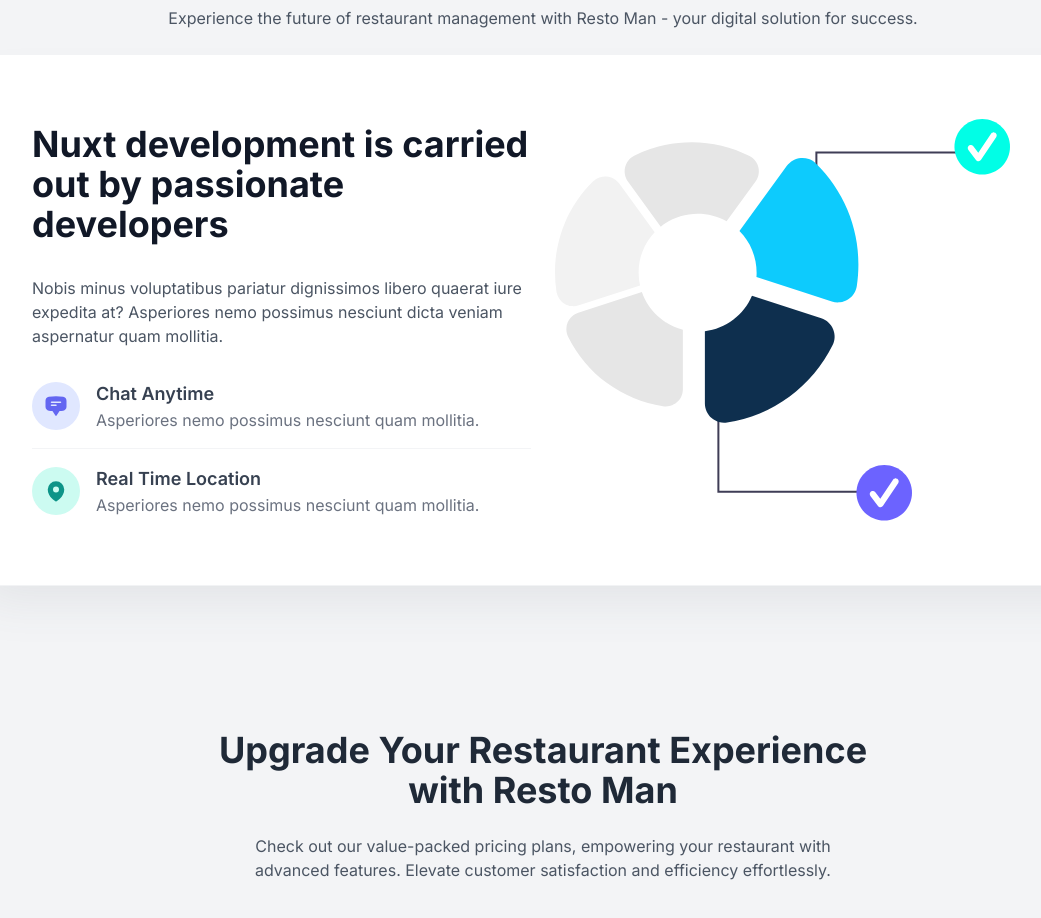
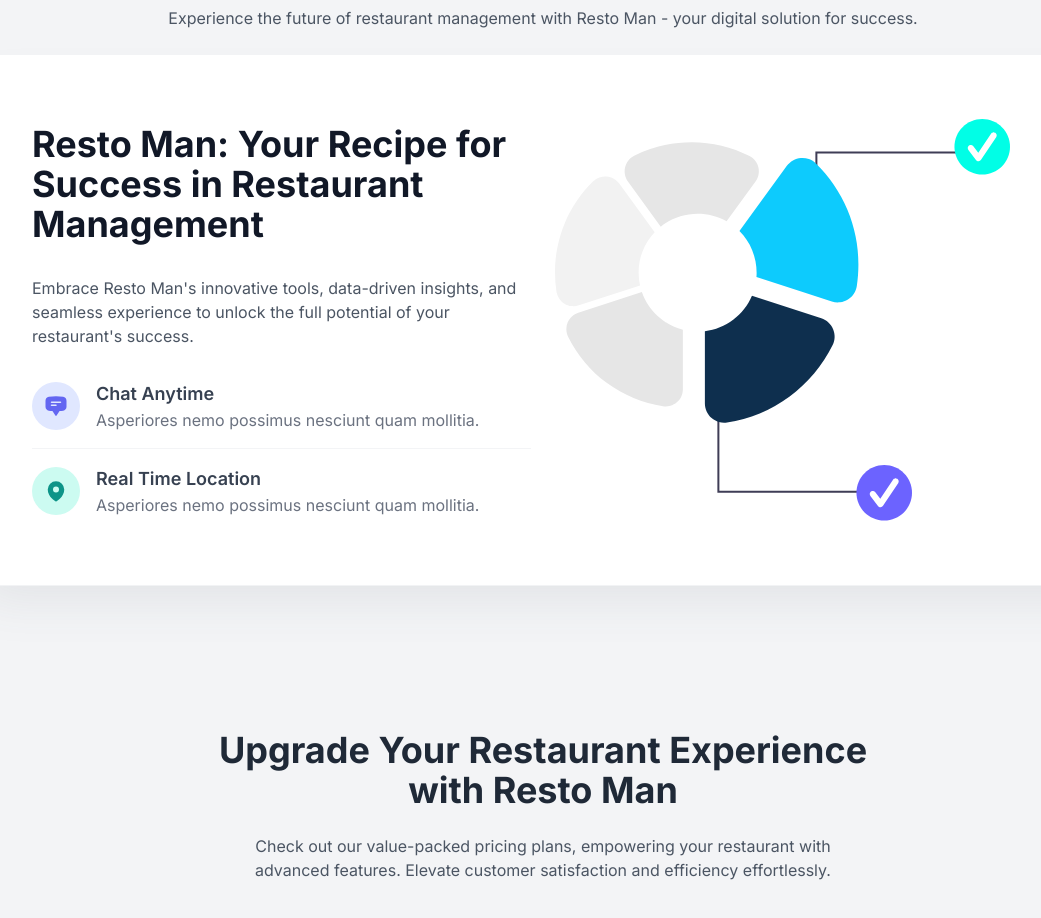
Before and after one commit to AbidHasanPiash/bhojon, a Next.js app: page / in a window 1280 px wide. Shown: the part 1740-2658 px from the top of the page, without its empty margins (97-1138 px from the left). Built offline with nearby package versions, Linux system fonts and the light colour scheme.

Commit message:
update text

```diff
--- a/components/home/Features2.jsx
+++ b/components/home/Features2.jsx
@@ -22,11 +22,11 @@
             </div>
             <div className="md:7/12 lg:w-1/2">
             <h2 className="text-3xl font-bold text-gray-900 md:text-4xl dark:text-white">
-                Nuxt development is carried out by passionate developers
+                Resto Man: Your Recipe for Success in Restaurant Management
             </h2>
             <p className="my-8 text-gray-600 dark:text-gray-300">
-                Nobis minus voluptatibus pariatur dignissimos libero quaerat iure expedita at?
-                Asperiores nemo possimus nesciunt dicta veniam aspernatur quam mollitia.
+                Embrace Resto Man's innovative tools, data-driven insights, and seamless
+                experience to unlock the full potential of your restaurant's success.
             </p>
             <div className="divide-y space-y-4 divide-gray-100 dark:divide-gray-800">
                 <div className="mt-8 flex gap-4 md:items-center">
```
